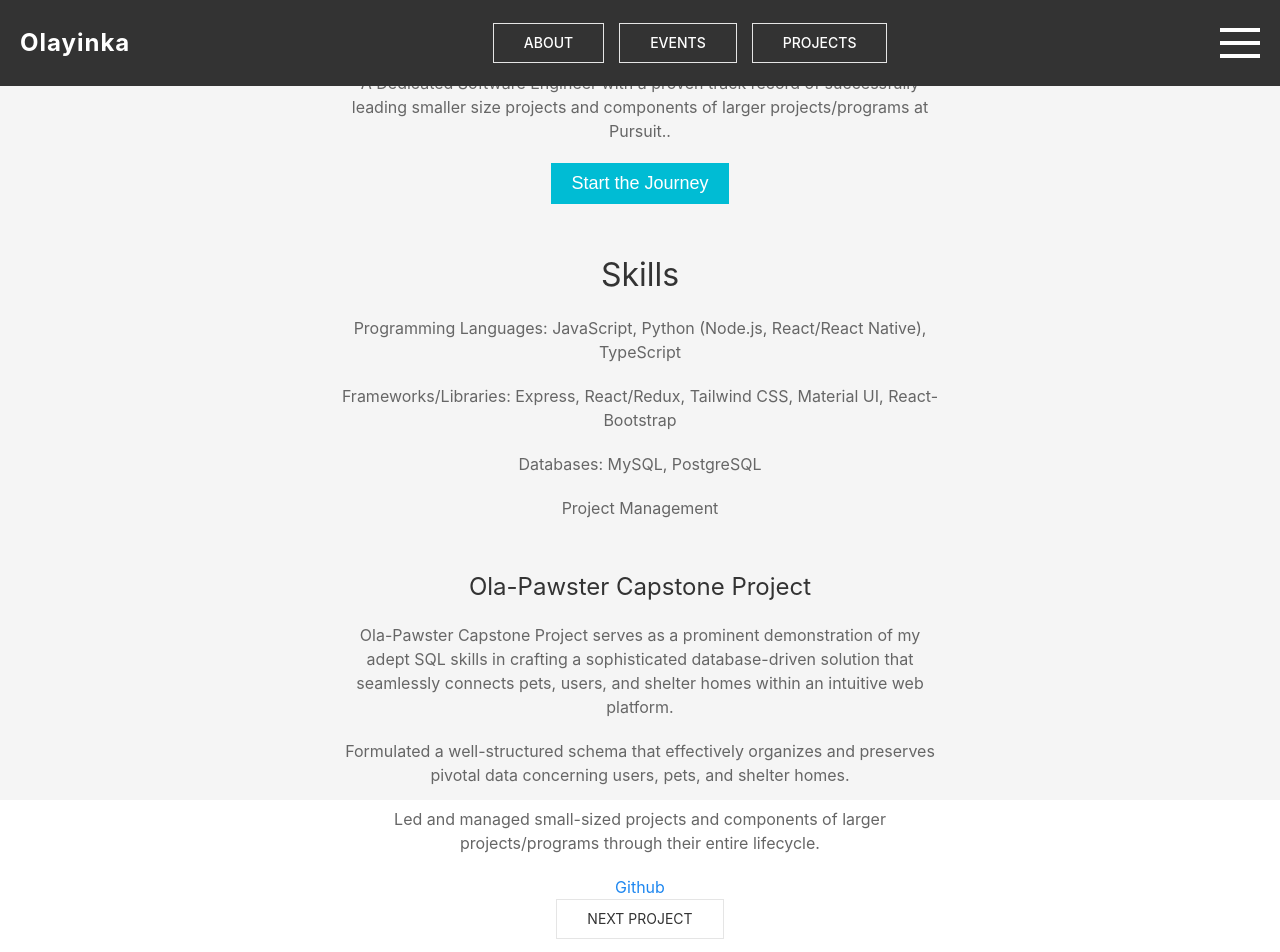
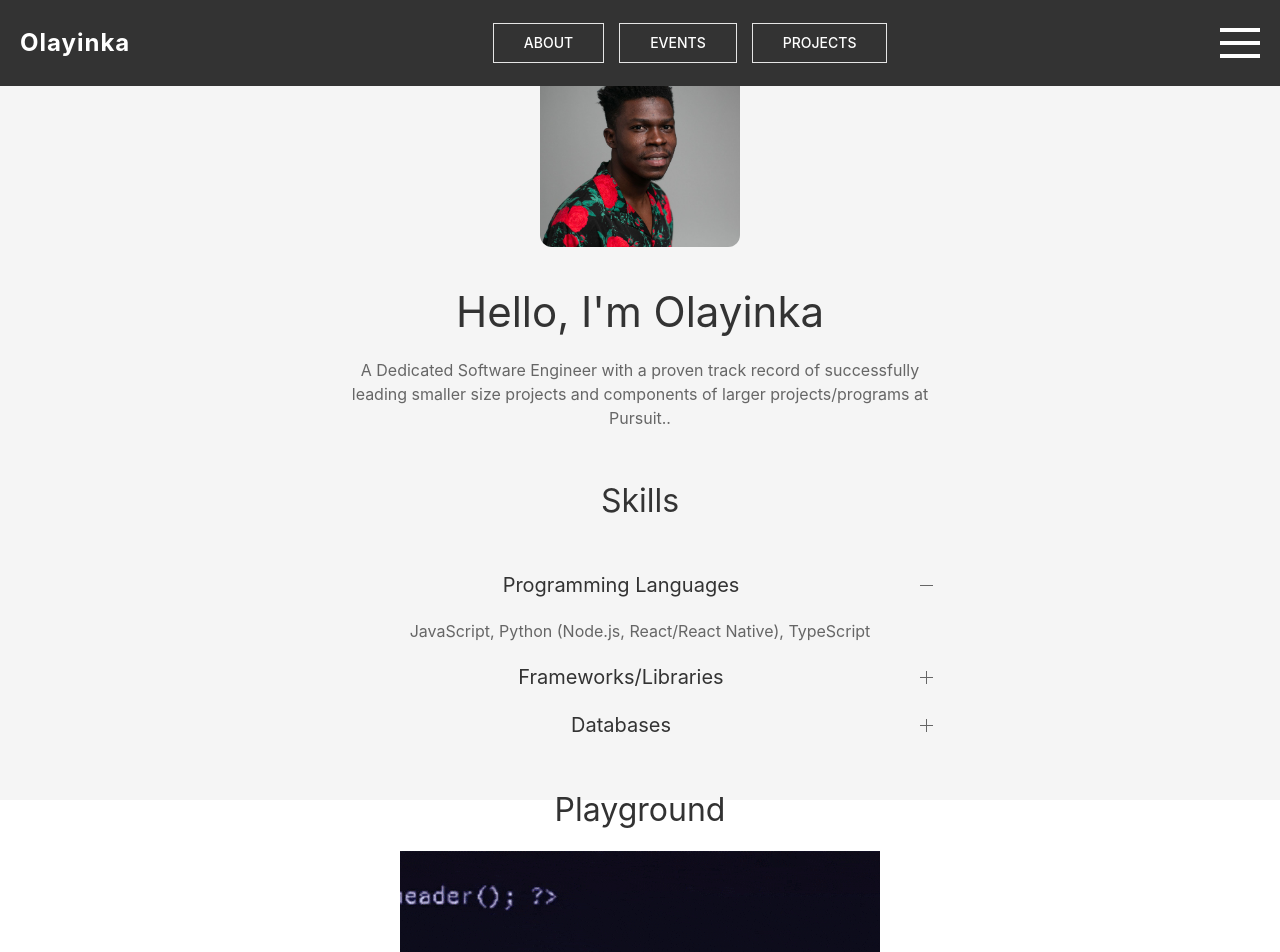
Before and after one commit to Olayinka19/Portfolio, a React (Create React App) app: page / in a window 1280 px wide. Shown: the top 952 px of the page. Built offline with nearby package versions, Linux system fonts and the light colour scheme.

Commit message:
initial commit

```diff
--- a/src/Components/Home.css
+++ b/src/Components/Home.css
@@ -56,10 +56,26 @@
   max-width: 100%;
   height: auto;
 }
+.image{
+    width: 200px;
+    height:200px;
+    border-radius: 12px;
+    -webkit-border-radius: 12px;
+    -moz-border-radius: 12px;
+    -ms-border-radius: 12px;
+    -o-border-radius: 12px;
+}
+.project{
+    padding:12px;
+}
 
 @media screen and (min-width: 768px)  and (max-width: 991px) {
     .home {
       padding: 0 45px;
+    }
+    .image{
+        width: 250px;
+        height:250px;
     }
 }
 
@@ -67,4 +83,9 @@
     .home {
       padding: 0 45px;
     }
+    .image{
+        width: 250px;
+        height:250px;
+    }
+
 }
--- a/src/Components/Home.js
+++ b/src/Components/Home.js
@@ -1,5 +1,6 @@
 import React, { useState } from 'react';
 import './Home.css';
+import ola from './assets/ola.jpeg'
 import GIF from './assets/giphy.gif'; // Import your GIF
 
 
@@ -12,7 +13,8 @@ const projectsData = [
         "Formulated a well-structured schema that effectively organizes and preserves pivotal data concerning users, pets, and shelter homes.",
         "Led and managed small-sized projects and components of larger projects/programs through their entire lifecycle.",
       ],
-      githubLink: 'link_to_github_1',
+
+      githubLink: 'https://github.com/Olayinka19/Pawster-capstone-project',
     },
     {
       title: 'Ahead-shopping E-commerce Website',
@@ -21,7 +23,7 @@ const projectsData = [
         "Designed captivating user interfaces with JavaScript, React, ensuring seamless adaptability across devices.",
         "Built a robust server-side foundation with Express for efficient data flow and rapid API development.",
       ],
-      githubLink: 'link_to_github_2',
+      githubLink: 'https://github.com/Olayinka19/Ahead-Shopping',
     },
   ];
 const Home = () => {
@@ -47,6 +49,9 @@ const Home = () => {
       </button>
     </section>
 
+
+
+
     <section className={`skills ${gameStarted ? 'visible' : ''}`}>
       <h2 class="uk-animation-slide-left">Skills</h2>
       <ul>
@@ -56,48 +61,81 @@ const Home = () => {
         <li>Project Management</li>
       </ul>
     </section>
-
+    <div>
+    <img src={ola} width="150px" height="150px" />
+    </div>
     <section className={`projects ${gameStarted ? 'visible' : ''}`}>
     <br />
       <h2>Portfolio</h2>
-      <h1>Hello, I'm Olayinka</h1>
+
+      <br />
+      <br />
+      <br />
+      <br />
+      <br />
+      <img className='image' src={ola} width="220px" height="220px" />
+      <h1 class="uk-animation-slide-right">Hello, I'm Olayinka</h1>
       <p>{`A Dedicated Software Engineer with a proven track record of successfully leading smaller size projects and components of larger projects/programs at Pursuit..`}</p>
-      <button className="start-button" onClick={startGame}>
+      {/* <button className="start-button" onClick={startGame}>
         Start the Journey
-      </button>
+      </button> */}
       <section className={`skills ${gameStarted ? 'visible' : ''}`}>
       <h2 class=" uk-animation-slide-right">Skills</h2>
-      <ul>
+      {/* <ul>
         <li class=" uk-animation-slide-right">Programming Languages: JavaScript, Python (Node.js, React/React Native), TypeScript</li>
         <li class=" uk-animation-slide-right">Frameworks/Libraries: Express, React/Redux, Tailwind CSS, Material UI, React-Bootstrap</li>
         <li class=" uk-animation-slide-right">Databases: MySQL, PostgreSQL</li>
         <li class=" uk-animation-slide-right">Project Management</li>
-      </ul>
+      </ul> */}
+    </section>
+    <ul uk-accordion="collapsible: false">
+    <li>
+        <a class="uk-accordion-title" href="#">Programming Languages</a>
+        <div class="uk-accordion-content">
+            <p> JavaScript, Python (Node.js, React/React Native), TypeScript</p>
+        </div>
+    </li>
+    <li>
+        <a class="uk-accordion-title" href="#">Frameworks/Libraries</a>
+        <div class="uk-accordion-content">
+            <p>Express, React/Redux, Tailwind CSS, Material UI, React-Bootstrap.</p>
+        </div>
+    </li>
+    <li>
+        <a class="uk-accordion-title" href="#">Databases</a>
+        <div class="uk-accordion-content">
+            <p>MySQL, PostgreSQL.</p>
+        </div>
+    </li>
+</ul>
+    <section className={`playground ${gameStarted ? 'visible' : ''}`}>
+      <h2>Playground</h2>
+      <div className="gif-container">
+        <img src={GIF} alt="GIF" />
+      </div>
     </section>
       <div className="project">
         <h3>{projectsData[currentProject].title}</h3>
         {projectsData[currentProject].description.map((desc, index) => (
           <p key={index}>{desc}</p>
         ))}
-        <a href={projectsData[currentProject].githubLink}>Github</a>
+        <a className='project' href={projectsData[currentProject].githubLink}>Github</a>
       </div>
-      <button className="next-project-button uk-button uk-button-default" onClick={nextProject}>
+      <button className=" next-project-button uk-button uk-button-primary" onClick={nextProject}>
         Next Project
       </button>
     </section>
 
     <section className={`contact ${gameStarted ? 'visible' : ''}`}>
+
+    {/* <img src={ola} width="350px" height="350px" /> */}
       <h2>Contact</h2>
-      <p>Let's collaborate! Reach out to me at [Olayinkafakanbi@pursuit.org].</p>
+      <p>Let's collaborate! Reach out to me at [Olayinkafakanbi@pursuit.org]</p>
     </section>
 
-    <section className={`playground ${gameStarted ? 'visible' : ''}`}>
-      <h2>Playground</h2>
-      <div className="gif-container">
-        <img src={GIF} alt="GIF" />
-      </div>
-    </section>
+
     <br />
+
   </div>
   );
 };
```
Also changed, not shown: 1 other file (tests, documents, lock files or other folders).
